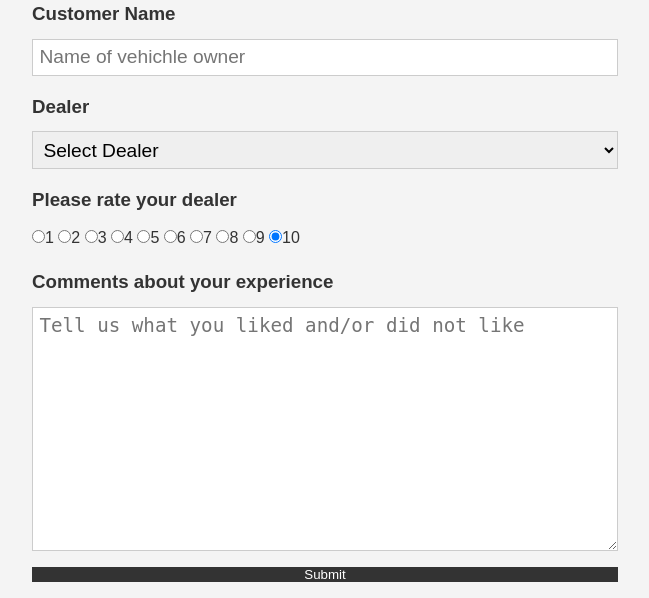
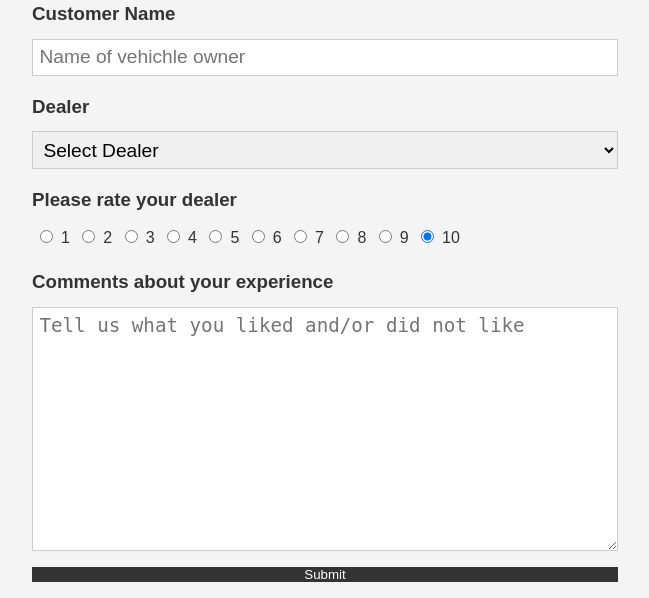
Before and after one commit to MosesSupposes/flask-tutorial, a Python web app: template templates/index.html in a window 1280 px wide. Shown: the part 206-804 px from the top of the page, without its empty margins (315-964 px from the left). Run offline with Jinja, Linux system fonts and the light colour scheme; the template is opened without the code that fills it, so the values that code supplies are empty.

Commit message:
add spacing between the radio buttons

```diff
--- a/static/style.css
+++ b/static/style.css
@@ -58,6 +58,10 @@ textarea {
   border: 1px solid #ccc;
 }
 
+input[type="radio"] {
+  margin: 0 0.5rem;
+}
+
 .btn {
   display: block;
   width: 100%;
```
